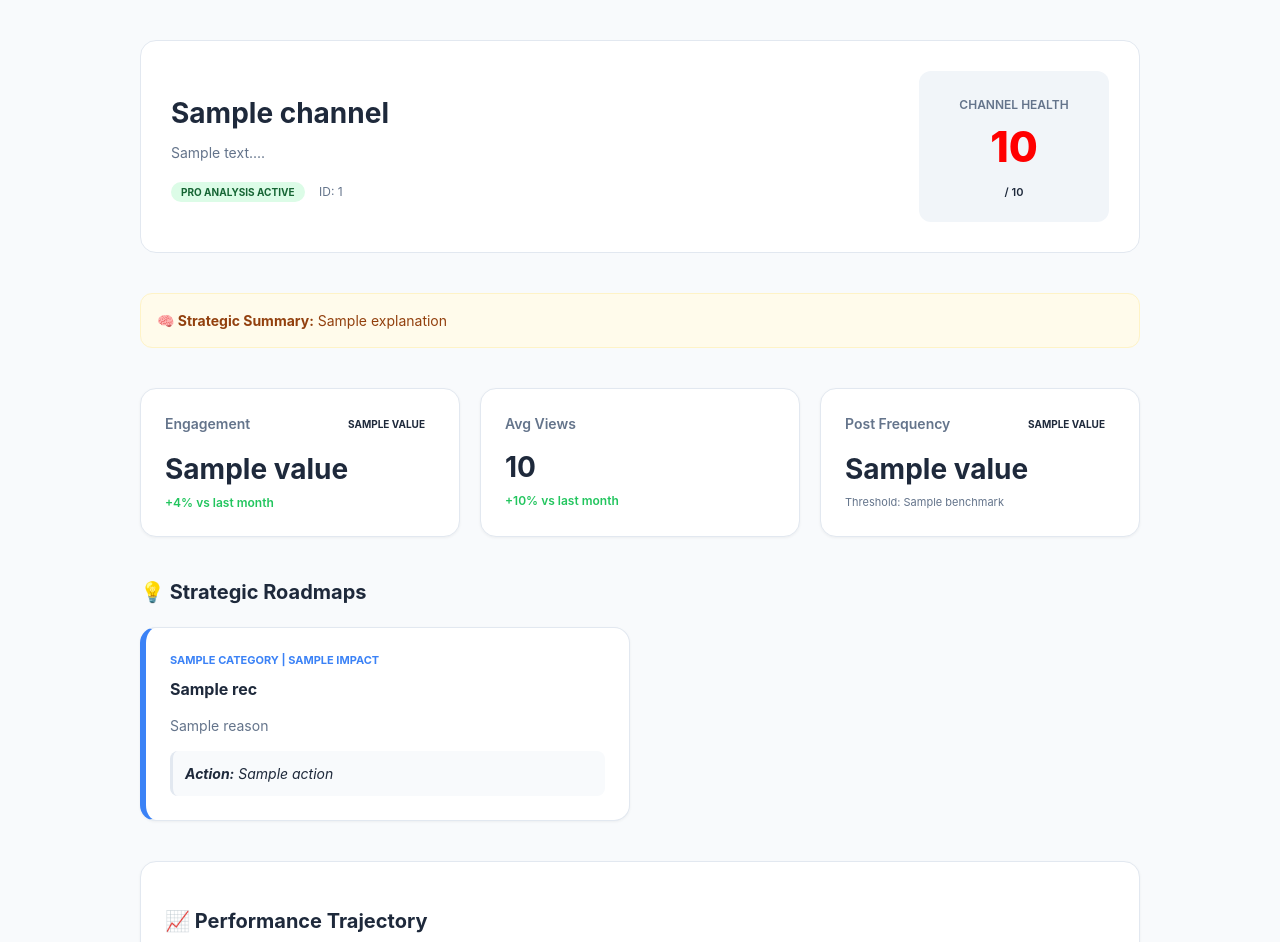
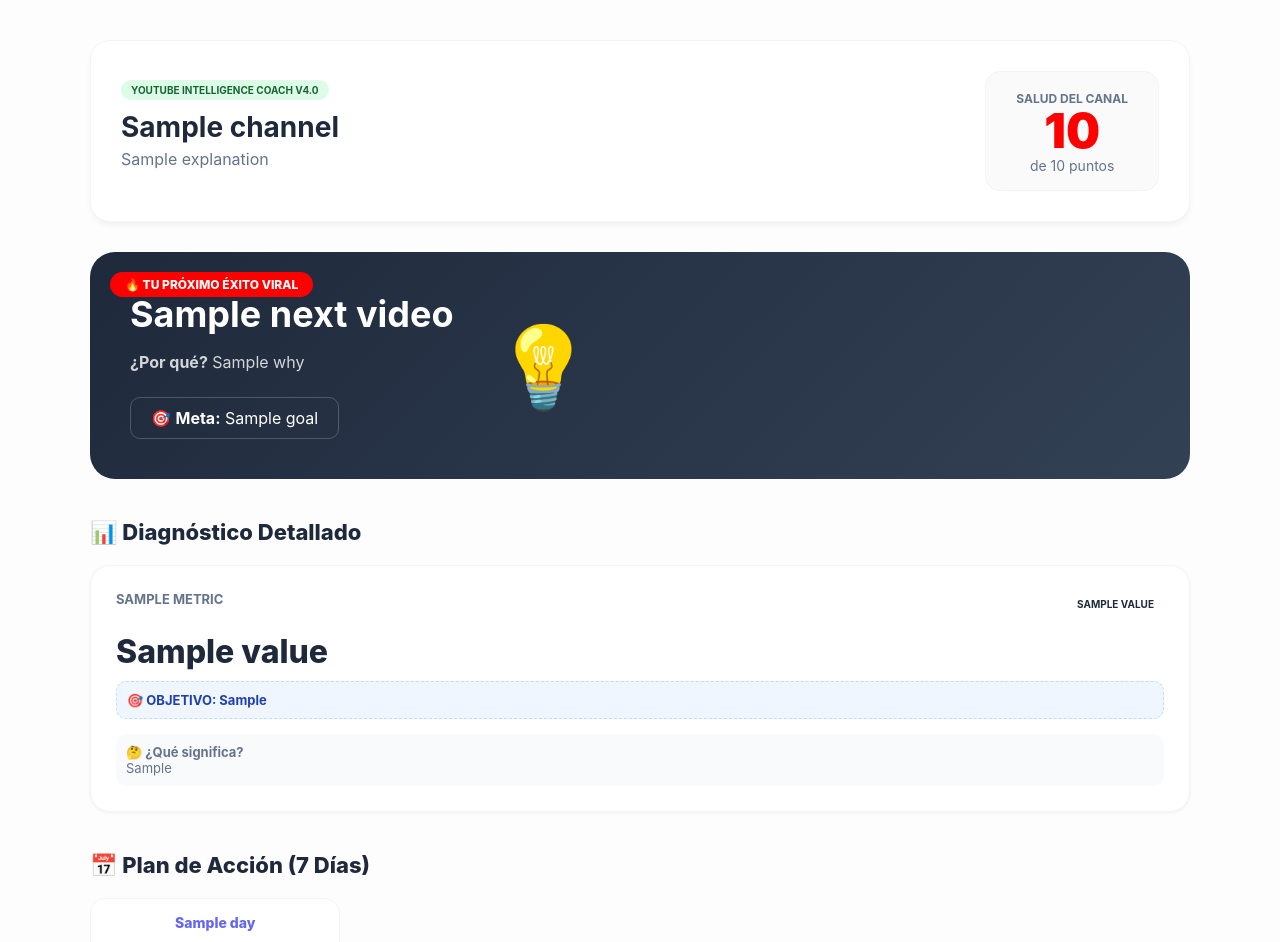
Before and after one commit to Ro0oman/Youtube-Automation-Toolkit, a Python web app: template app/templates/report_template.html in a window 1280 px wide. Shown: the top 942 px of the page. Run offline with Jinja, Linux system fonts and the light colour scheme; the template is opened without the code that fills it: most values are stand-ins (such as "Sample title", 1, 10 or a date in 2020).

Commit message:
feat: upgrade to v4.0 YouTube Content Coach with Spanish actionable advice

```diff
--- a/app/templates/report_template.html
+++ b/app/templates/report_template.html
@@ -1,153 +1,150 @@
 <!DOCTYPE html>
-<html lang="en">
+<html lang="es">
 <head>
     <meta charset="UTF-8">
     <meta name="viewport" content="width=device-width, initial-scale=1.0">
-    <title>YouTube Intelligence Report - {{ channel.title }}</title>
+    <title>YouTube Content Coach - {{ channel.title }}</title>
     <style>
         :root {
             --primary: #FF0000;
-            --primary-dark: #cc0000;
-            --bg: #f8fafc;
-            --card-bg: #ffffff;
+            --accent: #6366f1;
+            --bg: #fdfdfd;
             --text-main: #1e293b;
             --text-muted: #64748b;
             --success: #22c55e;
             --warning: #f59e0b;
             --danger: #ef4444;
-            --info: #3b82f6;
-            --border: #e2e8f0;
+            --info: #0ea5e9;
+            --border: #f1f5f9;
         }
-        body { font-family: 'Inter', -apple-system, sans-serif; background-color: var(--bg); color: var(--text-main); margin: 0; padding: 40px 20px; line-height: 1.5; }
-        .container { max-width: 1000px; margin: auto; }
+        body { font-family: 'Inter', -apple-system, sans-serif; background-color: var(--bg); color: var(--text-main); margin: 0; padding: 40px 20px; }
+        .container { max-width: 1100px; margin: auto; }
 
-        /* Header */
-        .header { display: flex; align-items: center; justify-content: space-between; margin-bottom: 40px; background: white; padding: 30px; border-radius: 16px; border: 1px solid var(--border); }
-        .header-info h1 { margin: 0; font-size: 28px; color: var(--text-main); }
-        .header-info p { margin: 8px 0 0; color: var(--text-muted); font-size: 14px; }
-        .score-hero { text-align: center; background: #f1f5f9; padding: 20px; border-radius: 12px; min-width: 150px; }
-        .score-value { font-size: 42px; font-weight: 800; color: var(--primary); display: block; }
-        .score-label { font-size: 12px; font-weight: 600; text-transform: uppercase; color: var(--text-muted); }
+        .header { display: flex; align-items: center; justify-content: space-between; margin-bottom: 30px; background: white; padding: 30px; border-radius: 20px; border: 1px solid var(--border); box-shadow: 0 4px 6px -1px rgb(0 0 0 / 0.05); }
+        .header-info h1 { margin: 0; font-size: 28px; }
+        .score-hero { text-align: center; background: #fafafa; padding: 15px 30px; border-radius: 15px; border: 1px solid var(--border); }
+        .score-value { font-size: 48px; font-weight: 900; color: var(--primary); line-height: 1; }
 
-        /* Stats Grid */
-        .grid { display: grid; grid-template-columns: repeat(auto-fit, minmax(240px, 1fr)); gap: 20px; margin-bottom: 40px; }
-        .card { background: var(--card-bg); padding: 24px; border-radius: 16px; border: 1px solid var(--border); box-shadow: 0 1px 3px rgba(0,0,0,0.05); }
-        .card-header { display: flex; justify-content: space-between; align-items: start; margin-bottom: 12px; }
-        .card-title { font-size: 14px; font-weight: 600; color: var(--text-muted); }
-        .card-value { font-size: 28px; font-weight: 700; margin: 4px 0; }
-        .card-evolution { font-size: 12px; font-weight: 600; }
-        .evolution-up { color: var(--success); }
-        .evolution-down { color: var(--danger); }
+        .dashboard-grid { display: grid; grid-template-columns: repeat(auto-fit, minmax(280px, 1fr)); gap: 24px; margin-bottom: 40px; }
+        .card { background: white; padding: 25px; border-radius: 20px; border: 1px solid var(--border); box-shadow: 0 1px 3px rgba(0,0,0,0.05); position: relative; overflow: hidden; }
+        .card-label { font-size: 13px; font-weight: 700; color: var(--text-muted); text-transform: uppercase; margin-bottom: 10px; display: block; }
+        .card-value { font-size: 32px; font-weight: 800; margin-bottom: 5px; }
+        .card-note { font-size: 13px; color: var(--text-muted); background: #f8fafc; padding: 10px; border-radius: 10px; margin-top: 15px; }
 
-        /* Status Pills */
         .status-pill { font-size: 10px; padding: 4px 10px; border-radius: 20px; font-weight: 700; text-transform: uppercase; }
         .status-GOOD { background: #dcfce7; color: #166534; }
         .status-WARNING { background: #fef9c3; color: #854d0e; }
         .status-CRITICAL { background: #fee2e2; color: #991b1b; }
 
-        /* Recommendations & Insights */
-        .section-title { font-size: 20px; font-weight: 700; margin-bottom: 20px; display: flex; align-items: center; gap: 10px; }
-        .rec-grid { display: grid; grid-template-columns: 1fr 1fr; gap: 20px; }
-        .rec-card { border-left: 6px solid var(--info); }
-        .rec-card.impact-High { border-left-color: var(--primary); }
-        .rec-card h4 { margin: 0 0 10px; font-size: 16px; }
-        .rec-tag { font-size: 11px; font-weight: 700; color: var(--info); text-transform: uppercase; margin-bottom: 8px; display: block; }
-        .rec-action { background: #f8fafc; padding: 12px; border-radius: 8px; margin-top: 15px; font-style: italic; font-size: 14px; border-left: 3px solid var(--border); }
+        /* Coach Sections */
+        .section-title { font-size: 22px; font-weight: 800; margin: 40px 0 20px; display: flex; align-items: center; gap: 12px; }
 
-        /* Chart */
-        .chart-box { margin-top: 40px; text-align: center; }
-        .chart-box img { max-width: 100%; border-radius: 12px; }
+        /* Plan de Acción */
+        .plan-grid { display: grid; grid-template-columns: repeat(7, 1fr); gap: 15px; margin-bottom: 40px; }
+        .day-card { background: white; border: 1px solid var(--border); border-radius: 15px; padding: 15px; text-align: center; }
+        .day-name { font-weight: 800; font-size: 14px; margin-bottom: 10px; color: var(--accent); }
+        .day-icon { font-size: 24px; margin-bottom: 8px; }
+        .day-task { font-size: 12px; font-weight: 600; line-height: 1.2; }
 
-        .footer { text-align: center; margin-top: 60px; color: var(--text-muted); font-size: 13px; }
-        .explanation { background: #fffbeb; border: 1px solid #fef3c7; padding: 16px; border-radius: 12px; margin-bottom: 40px; color: #92400e; font-size: 14px; }
+        /* Siguiente Viral */
+        .viral-card { background: linear-gradient(135deg, #1e293b 0%, #334155 100%); color: white; border-radius: 25px; padding: 40px; display: flex; align-items: center; gap: 40px; position: relative; }
+        .viral-badge { position: absolute; top: 20px; left: 20px; background: var(--primary); padding: 5px 15px; border-radius: 20px; font-size: 12px; font-weight: 800; }
+        .viral-info h2 { font-size: 36px; margin: 0 0 10px; }
+        .viral-why { font-size: 16px; opacity: 0.8; margin-bottom: 25px; }
+        .viral-goal { border: 1px solid rgba(255,255,255,0.2); padding: 10px 20px; border-radius: 10px; display: inline-block; }
+
+        .target-box { background: #eff6ff; color: #1e40af; border-radius: 10px; padding: 10px; margin-top: 10px; font-size: 13px; font-weight: 700; border: 1px dashed #bfdbfe; }
+        .footer { text-align: center; margin-top: 60px; color: var(--text-muted); font-size: 13px; padding-bottom: 40px; }
     </style>
 </head>
 <body>
     <div class="container">
-        <!-- Header & Hero Score -->
+        <!-- Header -->
         <header class="header">
             <div class="header-info">
+                <span class="status-pill status-GOOD" style="margin-bottom: 10px; display: inline-block;">YouTube Intelligence Coach v4.0</span>
                 <h1>{{ channel.title }}</h1>
-                <p>{{ channel.description[:180] }}...</p>
-                <div style="margin-top: 15px;">
-                    <span class="status-pill status-GOOD">Pro Analysis Active</span>
-                    <span style="font-size: 12px; color: var(--text-muted); margin-left: 10px;">ID: {{ channel.id }}</span>
-                </div>
+                <p style="color: var(--text-muted); margin-top: 5px;">{{ result.score.explanation }}</p>
             </div>
             <div class="score-hero">
-                <span class="score-label">Channel Health</span>
-                <span class="score-value">{{ result.score.overall_score }}</span>
-                <span style="font-size: 11px; font-weight: 600;">/ 10</span>
+                <span style="font-size: 12px; font-weight: 700; color: var(--text-muted); text-transform: uppercase;">Salud del Canal</span>
+                <div class="score-value">{{ result.score.overall_score }}</div>
+                <span style="font-size: 14px; color: var(--text-muted);">de 10 puntos</span>
             </div>
         </header>
 
-        <!-- Explainable Insight -->
-        <div class="explanation">
-            <strong>🧠 Strategic Summary:</strong> {{ result.score.explanation }}
+        <!-- Viral Next Hit -->
+        {% if result.next_video %}
+        <div class="viral-card">
+            <span class="viral-badge">🔥 TU PRÓXIMO ÉXITO VIRAL</span>
+            <div class="viral-info">
+                <h2>{{ result.next_video.title }}</h2>
+                <p class="viral-why"><strong>¿Por qué?</strong> {{ result.next_video.why }}</p>
+                <div class="viral-goal">🎯 <strong>Meta:</strong> {{ result.next_video.goal }}</div>
+            </div>
+            <div style="font-size: 80px;">💡</div>
         </div>
+        {% endif %}
 
-        <!-- Metrics Dashboard -->
-        <div class="grid">
+        <!-- Metrics Grid -->
+        <h3 class="section-title">📊 Diagnóstico Detallado</h3>
+        <div class="dashboard-grid">
+            {% for key, metric in result.interpretations.items() %}
             <div class="card">
-                <div class="card-header">
-                    <span class="card-title">Engagement</span>
-                    <span class="status-pill status-{{ result.interpretations.engagement.status.value }}">{{ result.interpretations.engagement.status.value }}</span>
+                <div style="display: flex; justify-content: space-between; align-items: center; margin-bottom: 15px;">
+                    <span class="card-label">{{ metric.label }}</span>
+                    <span class="status-pill status-{{ metric.status.value }}">{{ metric.status.value }}</span>
                 </div>
-                <div class="card-value">{{ result.interpretations.engagement.value }}</div>
-                {% if result.evolution.engagement_rate_growth %}
-                <div class="card-evolution {{ 'evolution-up' if result.evolution.engagement_rate_growth > 0 else 'evolution-down' }}">
-                    {{ '+' if result.evolution.engagement_rate_growth > 0 }}{{ result.evolution.engagement_rate_growth }}% vs last month
+                <div class="card-value">{{ metric.value }}</div>
+
+                <div class="target-box">
+                    🎯 OBJETIVO: {{ metric.target_value }}
                 </div>
-                {% endif %}
-            </div>
 
-            <div class="card">
-                <div class="card-header">
-                    <span class="card-title">Avg Views</span>
-                </div>
-                <div class="card-value">{{ result.avg_views | int }}</div>
-                {% if result.evolution.avg_views_growth %}
-                <div class="card-evolution {{ 'evolution-up' if result.evolution.avg_views_growth > 0 else 'evolution-down' }}">
-                    {{ '+' if result.evolution.avg_views_growth > 0 }}{{ result.evolution.avg_views_growth }}% vs last month
-                </div>
-                {% endif %}
-            </div>
-
-            <div class="card">
-                <div class="card-header">
-                    <span class="card-title">Post Frequency</span>
-                    <span class="status-pill status-{{ result.interpretations.consistency.status.value }}">{{ result.interpretations.consistency.status.value }}</span>
-                </div>
-                <div class="card-value">{{ result.interpretations.consistency.value }}</div>
-                <div style="font-size: 11px; color: var(--text-muted);">Threshold: {{ result.interpretations.consistency.benchmark }}</div>
-            </div>
-        </div>
-
-        <!-- Strategy Section -->
-        <h3 class="section-title">💡 Strategic Roadmaps</h3>
-        <div class="rec-grid">
-            {% for rec in result.recommendations %}
-            <div class="card rec-card impact-{{ rec.potential_impact }}">
-                <span class="rec-tag">{{ rec.category }} | {{ rec.potential_impact }} Impact</span>
-                <h4>{{ rec.title }}</h4>
-                <p style="font-size: 14px; color: var(--text-muted);">{{ rec.reason }}</p>
-                <div class="rec-action">
-                    <strong>Action:</strong> {{ rec.action }}
+                <div class="card-note">
+                    <strong>🤔 ¿Qué significa?</strong><br>
+                    {{ metric.what_it_means }}
                 </div>
             </div>
             {% endfor %}
         </div>
 
-        {% if chart_path %}
-        <div class="chart-box card">
-            <h3 class="section-title">📈 Performance Trajectory</h3>
-            <img src="{{ chart_path }}" alt="Performance Chart">
+        <!-- Action Plan -->
+        <h3 class="section-title">📅 Plan de Acción (7 Días)</h3>
+        <div class="plan-grid">
+            {% for day in result.action_plan %}
+            <div class="day-card">
+                <div class="day-name">{{ day.day }}</div>
+                <div class="day-icon">{{ day.icon }}</div>
+                <div class="day-task">{{ day.task }}</div>
+                <p style="font-size: 10px; color: var(--text-muted); margin-top: 10px;">{{ day.description }}</p>
+            </div>
+            {% endfor %}
         </div>
-        {% endif %}
+
+        <!-- Strategy Cards -->
+        <h3 class="section-title">💡 Consejos del Coach</h3>
+        <div style="display: grid; grid-template-columns: 1fr 1fr; gap: 24px;">
+            {% for rec in result.recommendations %}
+            <div class="card" style="border-left: 5px solid var(--accent);">
+                <div style="color: var(--accent); font-weight: 800; font-size: 12px; margin-bottom: 10px;">{{ rec.category }} | Prioridad: {{ rec.potential_impact }}</div>
+                <h4 style="margin: 0 0 10px;">{{ rec.title }}</h4>
+                <p style="font-size: 14px; color: var(--text-muted);">{{ rec.reason }}</p>
+                <div style="background: #f8fafc; padding: 15px; border-radius: 12px; margin-top: 15px;">
+                    <strong>✅ Hazlo ahora:</strong><br>
+                    <ul style="margin: 10px 0 0; padding-left: 20px; font-size: 13px;">
+                    {% for step in rec.concrete_steps %}
+                        <li>{{ step }}</li>
+                    {% endfor %}
+                    </ul>
+                </div>
+            </div>
+            {% endfor %}
+        </div>
 
         <footer class="footer">
-            <p>Generated via YouTube Intelligence v3.0 Production Suite</p>
-            <p style="opacity: 0.7;">Timestamp: {{ result.timestamp }} | Total Videos Analyzed: {{ channel.stats.video_count }}</p>
+            <p>Generado por YouTube Intelligence Suite v4.0 COACH Edition</p>
+            <p style="opacity: 0.6;">Fecha del Informe: {{ result.timestamp }}</p>
         </footer>
     </div>
 </body>
```
Also changed, not shown: app/domain/insights.py (+51 -31 lines), app/domain/models.py (+25 -3 lines), app/domain/scoring.py (+34 -21 lines), app/services/analytics_service.py (+30 -37 lines), demo.py (+25 -26 lines).
